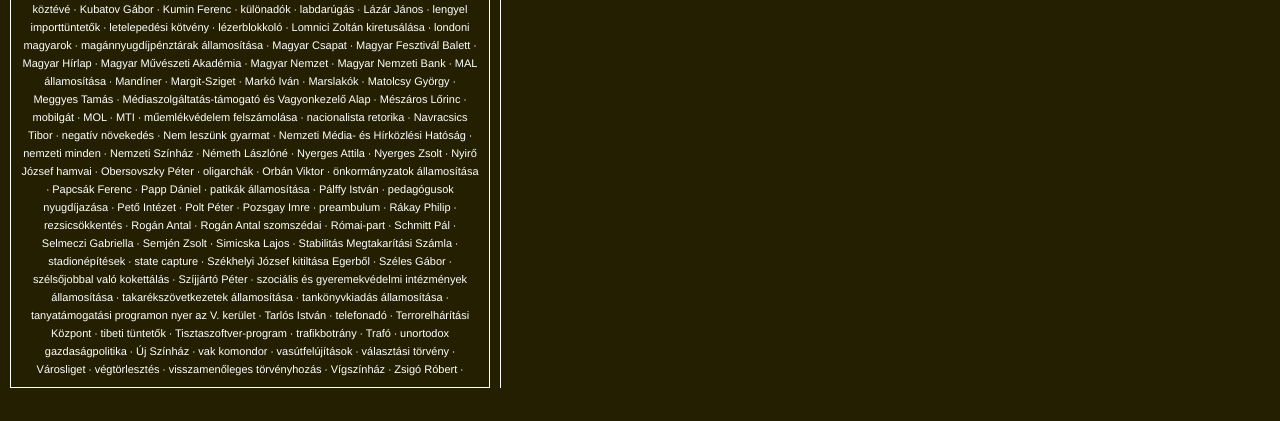
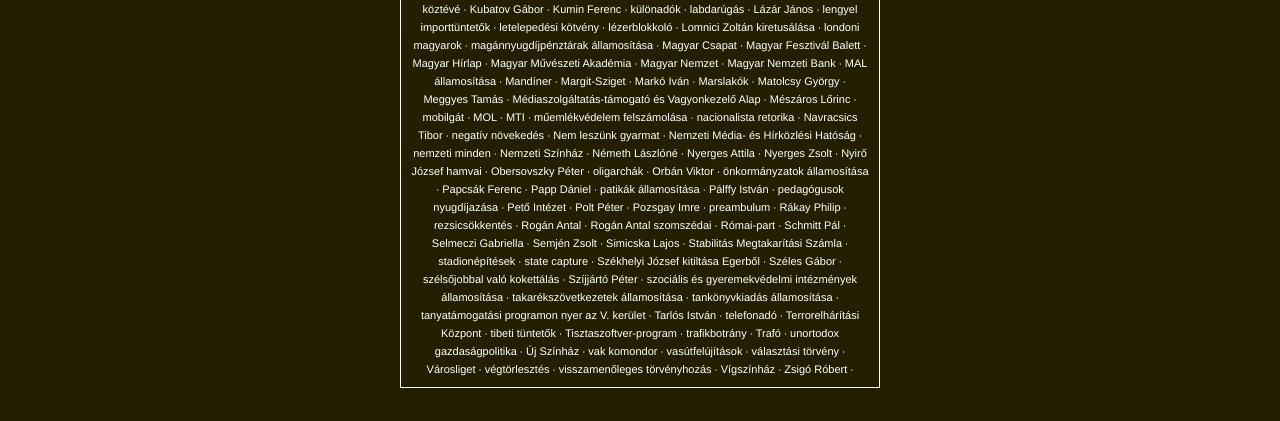
Before and after one commit to sztupy/fuckner, a plain HTML site: page index.html in a window 1280 px wide. Shown: the part 379-800 px from the top of the page. Drawn offline with Linux system fonts and the light colour scheme.

Commit message:
centered, ribbon added

```diff
--- a/index.html
+++ b/index.html
@@ -9,9 +9,8 @@
 				background-color: #231f00;
 				color: #fff;
 				font-family: Helvetica;
-				margin: 0;
+				margin: 0 auto;
 				padding: 0;
-				border-right: 1px solid white;
 			}
 			h1 {
 				text-align: center;
@@ -208,6 +207,7 @@
 
 	</script>
 	<body>
+		<a href="https://github.com/jzsfkzm/fuckner"><img style="position: absolute; top: 0; right: 0; border: 0;" src="https://s3.amazonaws.com/github/ribbons/forkme_right_white_ffffff.png" alt="Fork me on GitHub"></a>
 		<h1>
 			FUCK NER
 		</h1>
```
